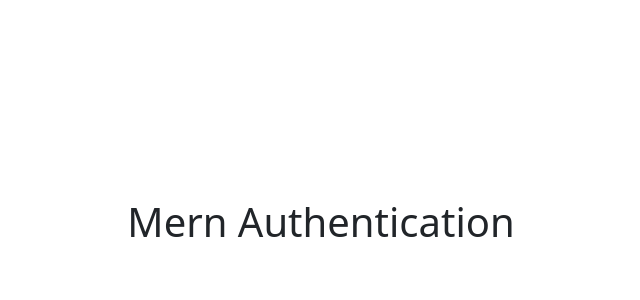
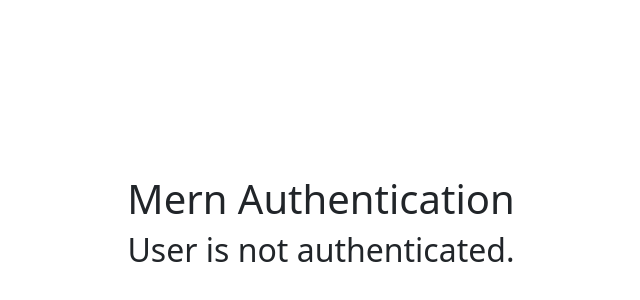
Before and after one commit to Anjali4402/mern-authentication, a React (Vite) app in the folder client/: page / in a window 1280 px wide. Shown: the part 174-474 px from the top of the page, without its empty margins (319-959 px from the left). Built offline with nearby package versions, Linux system fonts and the light colour scheme.

Commit message:
Setup state management with context api.

```diff
--- a/client/src/App.tsx
+++ b/client/src/App.tsx
@@ -1,9 +1,15 @@
+import { useContext } from "react";
 import "./App.css";
+import AuthContext from "./contexts/AuthContext";
 
 function App() {
+
+  const user = useContext(AuthContext);
+
   return (
     <>
       <h1>Mern Authentication</h1>
+      <h2>User is {user?.isAuthenticated ? "" : "not"} authenticated.</h2>
     </>
   );
 }
--- /dev/null
+++ b/client/src/contexts/AuthContext.tsx
@@ -0,0 +1,18 @@
+import { createContext } from "react";
+
+export interface UserType {
+  name: string;
+  phoneNumber: string | number;
+  email: string;
+}
+
+interface AuthContextType {
+  isAuthenticated: boolean;
+  user: UserType | null;
+  login: (user: UserType) => void;
+  logout: () => void;
+}
+
+const AuthContext = createContext<AuthContextType | undefined>(undefined);
+
+export default AuthContext;
--- /dev/null
+++ b/client/src/contexts/AuthProvider.tsx
@@ -0,0 +1,25 @@
+import { useState } from "react";
+import type { PropsWithChildren } from "react";
+import AuthContext from "./AuthContext";
+
+function AuthProvider({ children }: PropsWithChildren) {
+  const [isAuthenticated, setIsAuthenticated] = useState(false);
+
+  const [user, setUser] = useState(null);
+
+  const login = (user) => {
+    console.log("user login");
+  };
+
+  const logout = () => {
+    console.log("user logout");
+  };
+
+  return (
+    <AuthContext.Provider value={{ isAuthenticated, user, login, logout }}>
+      {children}
+    </AuthContext.Provider>
+  );
+}
+
+export default AuthProvider;
--- a/client/src/main.tsx
+++ b/client/src/main.tsx
@@ -3,9 +3,12 @@ import { createRoot } from 'react-dom/client'
 import './index.css'
 import App from './App.tsx';
 import 'bootstrap/dist/css/bootstrap.min.css';
+import AuthProvider from './contexts/AuthProvider.tsx';
 
 createRoot(document.getElementById('root')!).render(
   <StrictMode>
+    <AuthProvider>
     <App />
+    </AuthProvider>
   </StrictMode>,
 )
```
